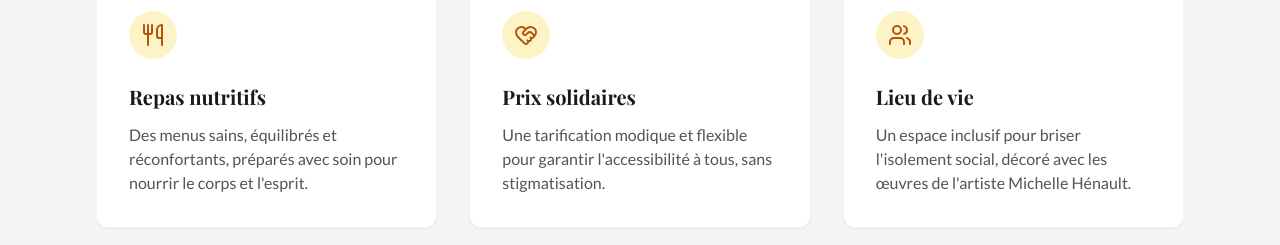
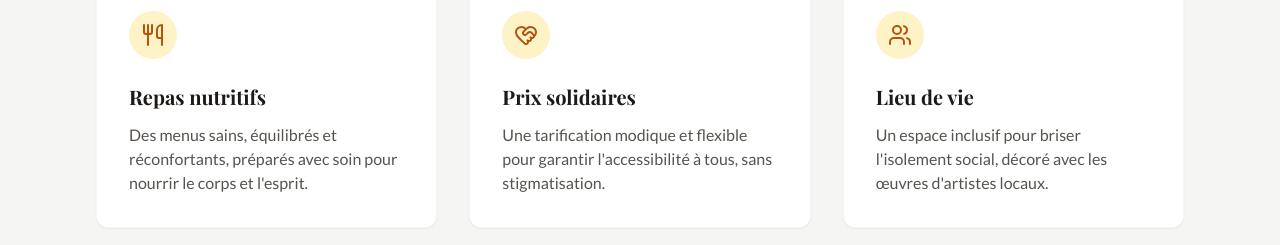
Before and after one commit to rngadam/restodanny.com, a plain HTML site: page index.html in a window 1280 px wide. Shown: the part 1880-2125 px from the top of the page. Drawn offline with nearby package versions, Linux system fonts and the light colour scheme.

Commit message:
Update description of inclusive space

```diff
--- a/index.html
+++ b/index.html
@@ -137,7 +137,7 @@
                     </div>
                     <h3 class="text-xl font-bold mb-3 text-stone-900">Lieu de vie</h3>
                     <p class="text-stone-600">
-                        Un espace inclusif pour briser l'isolement social, décoré avec les œuvres de l'artiste Michelle Hénault.
+                        Un espace inclusif pour briser l'isolement social, décoré avec les œuvres d'artistes locaux.
                     </p>
                 </div>
             </div>
```
